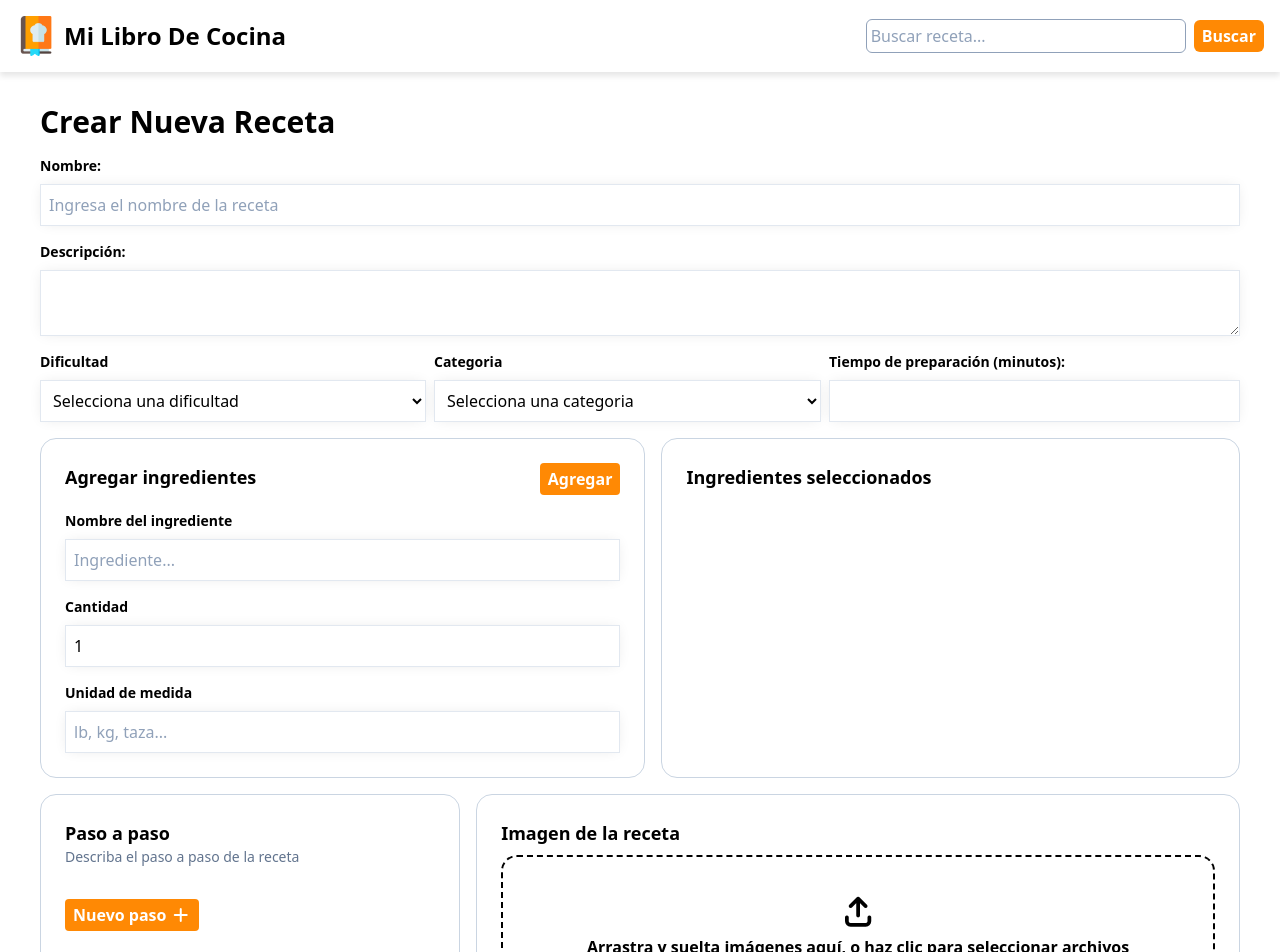
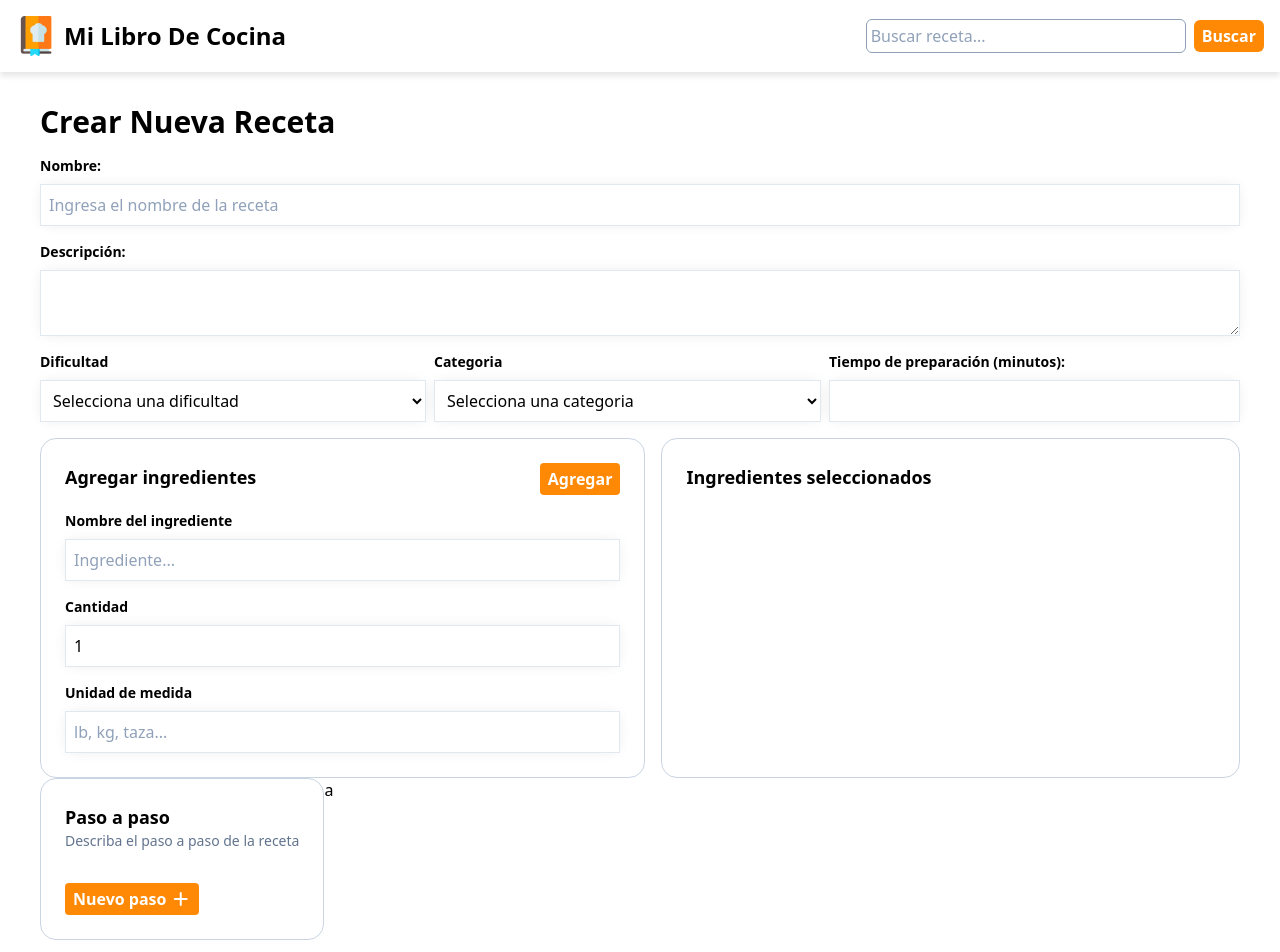
Before and after one commit to DieB219/MiLibroDeCocina, an Angular app: page /formulario in a window 1280 px wide. Shown: the top 952 px of the page. Built offline with nearby package versions, Linux system fonts and the light colour scheme; what tailwindcss-animated would draw is missing.

Commit message:
correccion de errores

```diff
--- a/src/app/formulario-receta/form-cargar-imagen/form-cargar-imagen.ts
+++ b/src/app/formulario-receta/form-cargar-imagen/form-cargar-imagen.ts
@@ -6,7 +6,6 @@ import { FilePreviewPipe } from "../../shared/pipes/file-preview-pipe";
   selector: 'app-form-cargar-imagen',
   imports: [FilePreviewPipe],
   templateUrl: './form-cargar-imagen.html',
-  styleUrl: './form-cargar-imagen.css'
 })
 export class FormCargarImagen {
 
--- a/src/app/formulario-receta/formulario-receta.html
+++ b/src/app/formulario-receta/formulario-receta.html
@@ -42,9 +42,14 @@
 
     <app-form-ingrediente/>
 
-    <div class="flex mt-4 gap-4">
-      <app-form-pasos-receta class="grow"/>
-      <app-form-cargar-imagen class="grow"/>
+    <div class="flex">
+
+      <app-form-pasos-receta/>
+
+      <div>
+        a
+      </div>
+
     </div>
   </form>
 
--- a/src/app/formulario-receta/formulario-receta.ts
+++ b/src/app/formulario-receta/formulario-receta.ts
@@ -2,11 +2,10 @@ import { Component, signal } from '@angular/core';
 import { FormIngrediente } from "./form-ingrediente/form-ingrediente";
 import { ReactiveFormsModule } from '@angular/forms';
 import { FormPasosReceta } from "./form-pasos-receta/form-pasos-receta";
-import { FormCargarImagen } from "./form-cargar-imagen/form-cargar-imagen";
 
 @Component({
   selector: 'app-formulario-receta',
-  imports: [FormIngrediente, ReactiveFormsModule, FormPasosReceta, FormCargarImagen],
+  imports: [FormIngrediente, ReactiveFormsModule, FormPasosReceta],
   templateUrl: './formulario-receta.html',
   styleUrl: './formulario-receta.css'
 })
```
Also changed, not shown: src/app/formulario-receta/form-cargar-imagen/form-cargar-imagen.css (deleted).
